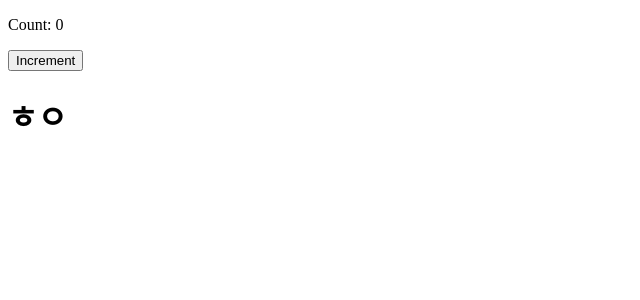
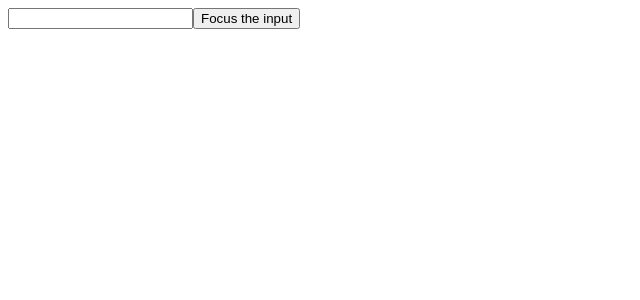
Before and after one commit to eonduck2/react-hooks, a React app: page / in a window 1280 px wide. Shown: the top 300 px of the page, without its empty margins (0-640 px from the left). Built offline with nearby package versions, Linux system fonts and the light colour scheme.

Commit message:
참조 훅

```diff
--- a/src/client/App.tsx
+++ b/src/client/App.tsx
@@ -1,8 +1,8 @@
 import React from "react";
-import CounterEffect from "./components/counterEffect/CounterEffect";
+import FocusInput from "./components/inputRef/InputRef";
 
 const App: React.FC = () => {
-  return <CounterEffect></CounterEffect>;
+  return <FocusInput></FocusInput>;
 };
 
 export default App;
--- /dev/null
+++ b/src/client/components/inputRef/InputRef.tsx
@@ -0,0 +1,21 @@
+import React, { useRef } from "react";
+
+const FocusInput: React.FC = () => {
+  const inputRef = useRef<HTMLInputElement>(null);
+
+  const focusInput = () => {
+    if (inputRef.current) {
+      inputRef.current.focus();
+    }
+    console.log(inputRef.current);
+  };
+
+  return (
+    <div>
+      <input ref={inputRef} type="text" />
+      <button onClick={focusInput}>Focus the input</button>
+    </div>
+  );
+};
+
+export default FocusInput;
```
Also changed, not shown: src/client/components/inputRef/inputRefVanilla.js (added, +20 -0 lines).
